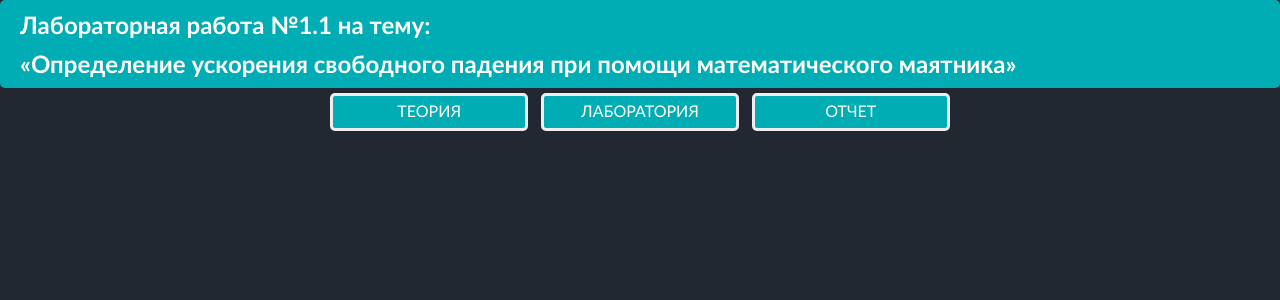
After one commit to vers4ch/LabPhys, a Flask app: page /report in a window 1280 px wide. The commit adds this page. Shown: the top 300 px of the page. Run offline with Flask 3, Linux system fonts and the light colour scheme; a user stored in the database is signed in; some libraries are stand-ins or nearby versions.

Commit message:
Add Theory, Report; Fix SingUp, hashing password

```diff
--- a/app.py
+++ b/app.py
@@ -38,8 +38,14 @@ def register():
     if request.method == 'POST':
         username = request.form['username']
         password = request.form['password']
-        hashed_password = generate_password_hash(password, method='pbkdf2:sha256')
-        new_user = User(username=username, password=hashed_password)
+
+        #security
+
+        # hashed_password = generate_password_hash(password, method='pbkdf2:sha256')
+        # new_user = User(username=username, password=hashed_password)
+
+        new_user = User(username=username, password=password)
+
         db.session.add(new_user)
         db.session.commit()
         flash('Вы успешно зарегистрированы!', 'success')
@@ -53,12 +59,14 @@ def login():
         username = request.form['username']
         password = request.form['password']
         user = User.query.filter_by(username=username).first()
-        if user and check_password_hash(user.password, password):
+
+        # if user and check_password_hash(user.password, password):
+        if user and user.password == password:
             session['user_id'] = user.id
             flash('Вы уже авторизированны!', 'success')
             return redirect(url_for('laba'))
         else:
-            flash('Ошибка входа. Пожалуйста, проверьте свои данные и повторите попытку.', 'danger')
+            flash('Неверный логин или пароль. Пожалуйста, проверьте свои данные и повторите попытку.', 'danger')
     return render_template('main.html')
 
 
@@ -67,6 +75,22 @@ def laba():
     if 'user_id' in session:
         user = User.query.filter_by(id=session['user_id']).first()
         return render_template('index.html', user=user)
+    else:
+        return redirect(url_for('login'))
+
+@app.route('/theory')
+def theory():
+    if 'user_id' in session:
+        user = User.query.filter_by(id=session['user_id']).first()
+        return render_template('theory.html', user=user)
+    else:
+        return redirect(url_for('login'))
+
+@app.route('/report')
+def report():
+    if 'user_id' in session:
+        user = User.query.filter_by(id=session['user_id']).first()
+        return render_template('report.html', user=user)
     else:
         return redirect(url_for('login'))
 
--- a/static/style/main.css
+++ b/static/style/main.css
@@ -175,3 +175,33 @@ button {
     justify-content: space-between;
     margin-top: 10px; /* Добавленный отступ для разделения кнопок от таблицы */
 }
+
+.linki{
+    /* background-color: #393E46; */
+    margin-top: 0.5em;
+    display: flex;
+    justify-content: center;
+    align-items: center;
+    height: 4vh;
+}
+
+.hrefL{
+    color: #FFFFFF;
+    text-align: center;
+    vertical-align: middle;
+    line-height: 30px;
+    border: 3px solid #EEEEEE;
+    background-color:#00ADB5;
+    text-transform: uppercase;
+    border-radius: 5px;
+    height: 100%;
+    width: 15%;
+    text-decoration: none;
+}
+.hrefL:hover{
+    cursor: pointer;
+    background-color: rgb(88, 146, 178);
+}
+.hrefL:active{
+    color: red;
+}
--- a/templates/register.html
+++ b/templates/register.html
@@ -25,13 +25,13 @@
         <div class="inputs">
             <form class="forma" method="post" action="{{ url_for('register') }}">
                 <label for="username">Имя пользователя:</label>
-                <input type="text" name="username" required size="20" style="font-size: 20px; text-align: center;">
+                <input type="tt" name="username" required size="20" style="font-size: 20px; text-align: center;">
 
                 <div class="spacer"></div>
 
                 <br>
                 <label for="password">Пароль:</label>
-                <input type="password" name="password" required size="20" style="font-size: 20px; text-align: center;">
+                <input type="dd" name="password" required size="20" style="font-size: 20px; text-align: center;">
 
                 <div class="spacer"></div>
 
--- /dev/null
+++ b/templates/report.html
@@ -0,0 +1,27 @@
+<!DOCTYPE html>
+<html lang="ru">
+<head>
+    <meta charset="UTF-8">
+    <meta name="viewport" content="width=device-width, initial-scale=1.0">
+    <title>Лабораторная работа №1.1</title>
+    <script src="https://cdn.plot.ly/plotly-latest.min.js"></script>
+    <script src="https://cdnjs.cloudflare.com/ajax/libs/p5.js/1.4.0/p5.js"></script>
+    <script src="https://cdn.jsdelivr.net/npm/chart.js@3.7.0"></script>
+    <script src="static/js/table.js"></script>
+    <link rel="stylesheet" href="static/style/main.css">
+</head>
+<body>
+    <div class="header">
+        <h2 id="headerMain">Лабораторная работа №1.1 на тему:</h2>
+        <h2 id="headerPreMain">«Определение ускорения свободного падения при помощи математического маятника»</h2>
+    </div>
+
+    <div class="linki">
+        <a class="hrefL" href="theory">Теория</a>
+        <div class="spacer"></div>
+        <a class="hrefL" href="laba">Лаборатория</a>
+        <div class="spacer"></div>
+        <a class="hrefL" href="report">Отчет</a>
+    </div>
+</body>
+</html>
```
Also changed, not shown: templates/index.html (+9 -0 lines), templates/theory.html (added, +27 -0 lines), instance/site.db.
